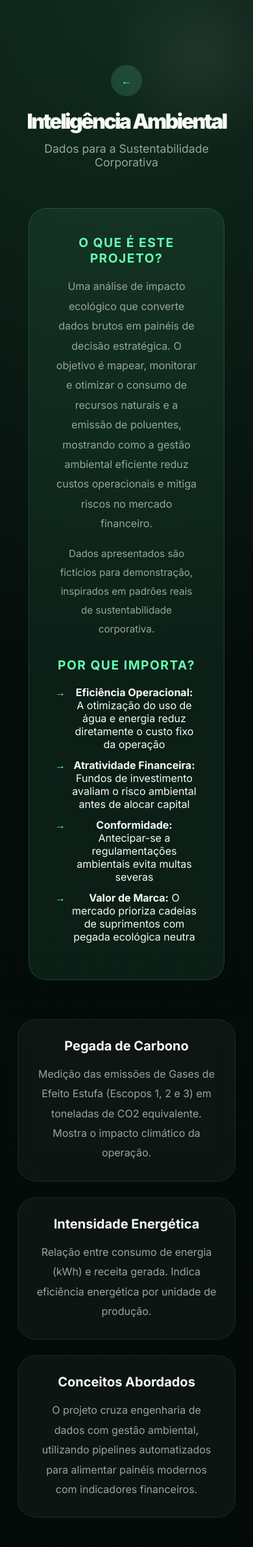
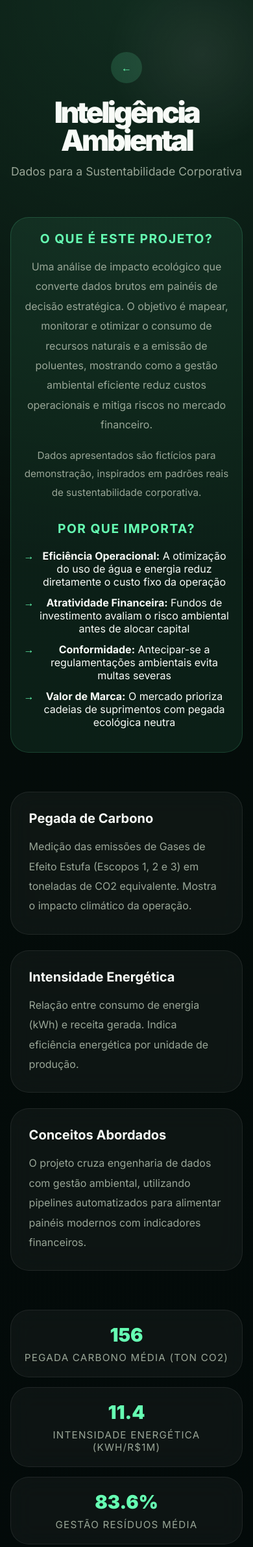
Before and after one commit to kaiovitormr/techearth, a Flask app: page /impacto in a window 390 px wide. Shown: the top 2380 px of the page at 65% size. Run offline with Flask 3, Linux system fonts and the light colour scheme.

Commit message:
feat: finalizando responsividade e dados reais

```diff
--- a/static/style.css
+++ b/static/style.css
@@ -324,86 +324,38 @@
     text-transform: uppercase;
 }
 
-@media (max-width: 470px) {
-    /* 1. Centralização Geral da Página e do Texto */
-    .impacto-container {
-        width: 100%;
-        padding: 10px;
-        display: flex;
-        flex-direction: column;
-        align-items: center;
+@media screen and (max-width: 480px) {
+    /* 1. Centraliza o topo (Dados com propósito...) */
+    #inicio {
+        padding: 60px 20px !important;
+        text-align: center !important;
+    }
+
+    /* 2. CORREÇÃO DAS FOTOS (O nome certo é founders-grid) */
+    .founders-grid {
+        display: flex !important;
+        flex-direction: column !important; /* Coloca um embaixo do outro */
+        align-items: center !important;    /* Centraliza na tela */
+        gap: 30px !important;
+        width: 100% !important;
+    }
+
+    .founder-card {
+        width: 100% !important;
+        max-width: 250px; /* Garante que a foto não fique gigante */
         text-align: center;
     }
 
-    .resumo-section, .veredito-card {
-        width: 90%;
-        margin: 0 auto 20px auto;
-        box-sizing: border-box;
+    .founder-image {
+        width: 150px !important; /* Ajusta o tamanho da foto no celular */
+        height: 150px !important;
+        border-radius: 50%;
+        object-fit: cover;
     }
 
-    /* 2. Barra de Navegação */
-    .navbar {
-        width: 100%;
-        flex-direction: column;
-        align-items: center;
-        text-align: center;
-        gap: 10px;
-        padding: 15px 0;
-    }
-
-    /* 3. Fotos dos cofundadores */
-    .founder-container {
-        display: flex;
-        flex-direction: column !important;
-        align-items: center;
-        justify-content: center;
-        gap: 25px;
-        width: 100%;
-        margin: 0 auto;
-    }
-
-    /* 4. Títulos e Seções Gerais */
-    section {
-        padding: 40px 5%;
-        width: 100%;
-        display: flex;
-        flex-direction: column;
-        align-items: center;
-        text-align: center;
-    }
-
-    h1 {
-        font-size: 2.2rem;
-        text-align: center;
-        width: 100%;
-        margin-bottom: 20px;
-    }
-
-    /* 5. Grades e Cards */
-    .project-grid, .metrics-grid {
-        display: flex;
-        flex-direction: column;
-        align-items: center;
-        width: 100%;
-        gap: 18px;
-    }
-
-    .metric-card {
-        width: 95%;
-        max-width: 320px;
-    }
-
-    /* 6. A Tabela que desliza (Para ver o ROI e nomes das empresas) */
-    .dados-table {
-        width: 100%;
-        overflow-x: auto;
-        display: block;
-        -webkit-overflow-scrolling: touch;
-        margin: 20px 0;
-        border: 1px solid #ddd;
-    }
-
-    table {
-        min-width: 550px; /* Garante que os dados tenham espaço para aparecer */
+    /* 3. Ajusta o texto da "Nossa Origem" */
+    .content-block {
+        padding: 20px !important;
+        text-align: center !important;
     }
 }
--- a/templates/impacto.html
+++ b/templates/impacto.html
@@ -3,7 +3,7 @@
 <head>
     <meta charset="UTF-8">
     <meta name="viewport" content="width=device-width, initial-scale=1.0">
-    <link rel="stylesheet" href="{{ url_for('static', filename='style.css') }}">
+    <link rel="stylesheet" href="{{ url_for('static', filename='style.css') }}?v=100">
     <title>Impacto Humano | TechEarth</title>
     <style>
         .impacto-container {
@@ -231,27 +231,53 @@
             color: #d9ffe0;
         }
 
-        @media (max-width: 770px) {
+        /* 1. Este bloco controla TUDO no celular */
+        @media screen and (max-width: 480px) {
+
             .impacto-container {
-                padding: 100px 7% 60px;
+                padding: 80px 4% 40px; /* Dá mais espaço para os dados aparecerem */
+                display: flex;
+                flex-direction: column;
+                align-items: center; /* Centraliza tudo */
             }
 
-            .impacto-header h1 {
-                font-size: 2rem;
+            /* 2. Tabela: Onde os nomes e o ROI estão "escondidos" */
+            .dados-table {
+                width: 100% !important;
+                overflow-x: auto !important; /* FAZ O DESLIZE LATERAL FUNCIONAR */
+                display: block;
+                -webkit-overflow-scrolling: touch;
+                margin: 20px 0;
+                border-radius: 12px;
+            }
+
+            table {
+                min-width: 600px; /* Obriga a tabela a ser larga para você poder 'navegar' nela */
+            }
+
+            /* 3. Ajuste dos Cards (Carbono, Energia, Resíduos) */
+            .metrics-grid {
+                grid-template-columns: 1fr !important; /* Empilha um em cima do outro */
+                width: 100%;
+                gap: 15px;
+            }
+
+            .metric-card {
+                padding: 20px;
+                width: 100%;
+                box-sizing: border-box;
             }
 
             .metric-value {
-                font-size: 2.2rem;
+                font-size: 1.8rem; /* Diminui o número para não cortar */
             }
 
-            #grafico {
-                height: 350px;
-            }
-
-            .dados-table th,
-            .dados-table td {
-                padding: 12px;
-                font-size: 0.9rem;
+            /* 4. Resumo e Veredito centralizados */
+            .resumo-section, .veredito-card {
+                padding: 20px;
+                width: 100%;
+                box-sizing: border-box;
+                text-align: center;
             }
         }
     </style>
--- a/templates/index.html
+++ b/templates/index.html
@@ -3,7 +3,7 @@
 <head>
     <meta charset="UTF-8">
     <meta name="viewport" content="width=device-width, initial-scale=1.0">
-    <link rel="stylesheet" href="{{ url_for('static', filename='style.css') }}">
+    <link rel="stylesheet" href="{{ url_for('static', filename='style.css') }}?v=100">
     <title>TechEarth | Inteligência Estratégica</title>
 </head>
 <body>
```
